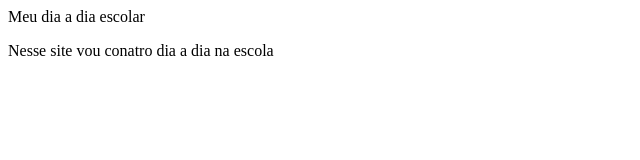
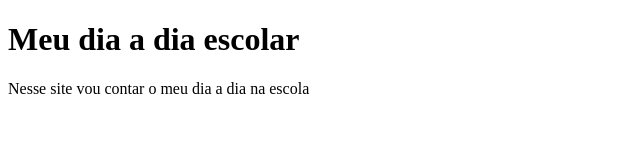
Before and after one commit to elizeurenato/P-gina-web-do-zero-primeira-intera-o, a plain HTML site: page index.html in a window 1280 px wide. Shown: the whole page, without its empty margins (0-640 px from the left). Drawn offline with Linux system fonts and the light colour scheme.

Commit message:
Add files via upload

```diff
--- a/index.html
+++ b/index.html
@@ -1,3 +1,14 @@
-<p>Meu dia a dia escolar</p>
+<!DOCTYPE html>
+<html lang="pt-br">
+    <head>
+        <meta charset="UTF-8">
+        <meta http-equiv="X-UA-Compatible" content="IE=edge">
+        <meta name="viewport" content="width=device-width, initial-scale=1.0">
+        <title>Document</title>
+    </head>
+    <body>
+        <h1>Meu dia a dia escolar</h1>
+        <p>Nesse site vou contar o meu dia a dia na escola</p>
 
-<p>Nesse site vou conatro dia a dia na escola</p>
+</body>
+</html>
```
